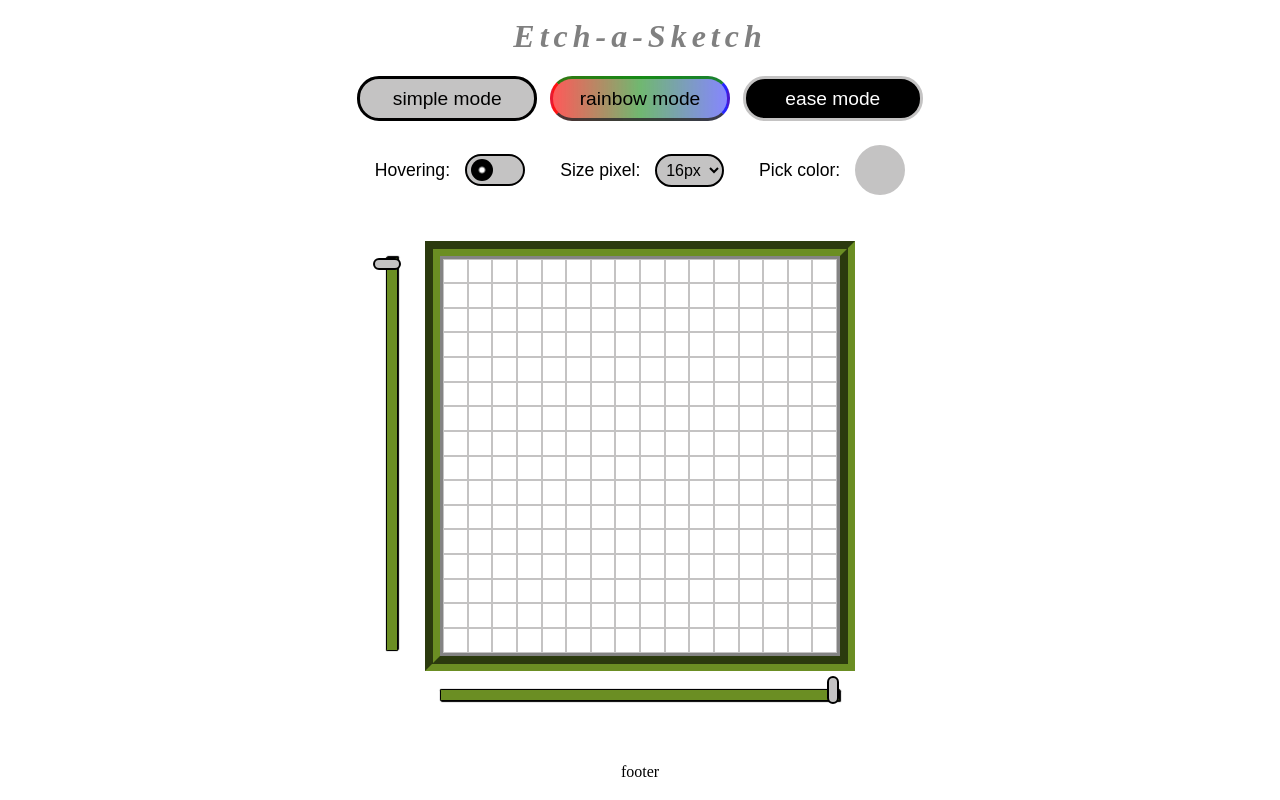
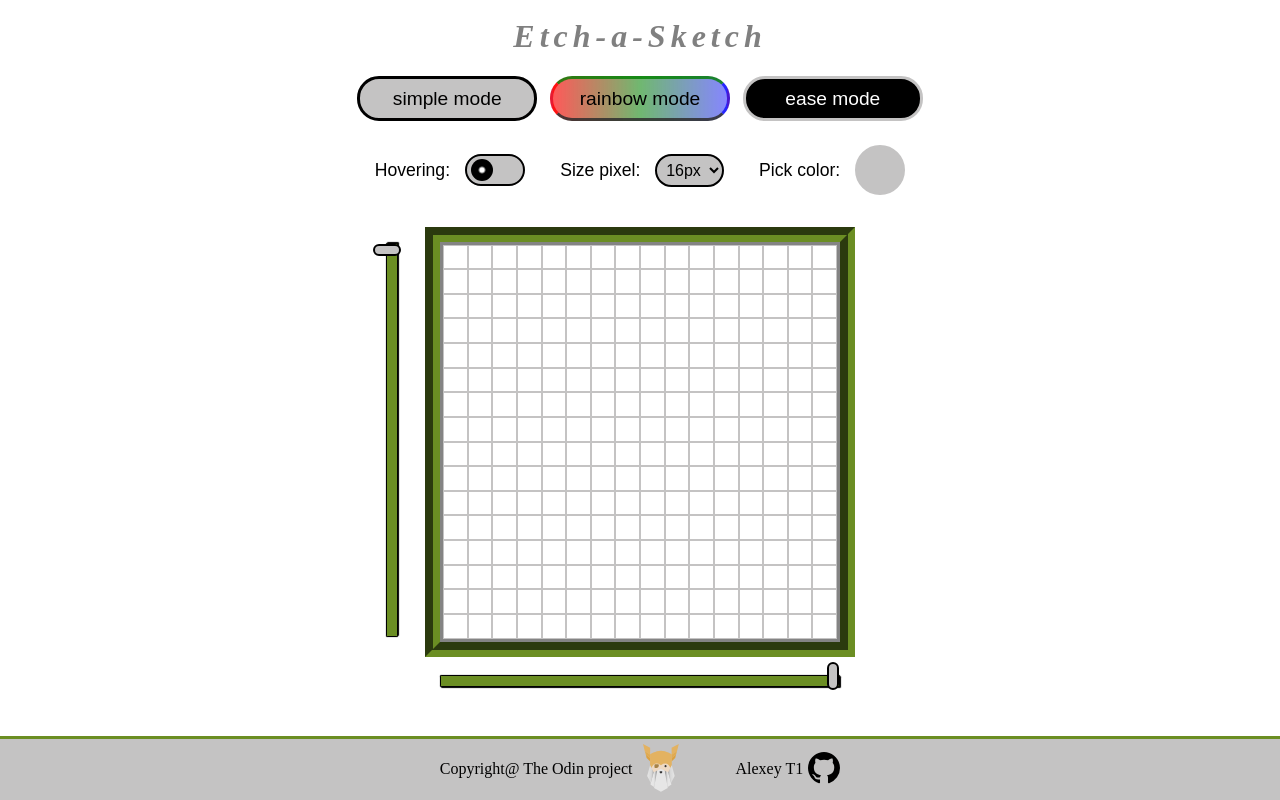
Before and after one commit to Alexei-T1/Etch-a-Sketch, a plain HTML site: page index.html in a window 1280 px wide. Drawn offline with Linux system fonts and the light colour scheme.

Commit message:
add layout footer

```diff
--- a/css/style.css
+++ b/css/style.css
@@ -12,7 +12,7 @@ body {
 }
 
 .container_main {
-    padding: 20px;
+    padding: 20px 0 0 0;
     display: flex;
     flex-direction: column;
     align-items: center;
@@ -194,3 +194,27 @@ body {
     left: 0;
     transform: rotate(-90deg) translate(calc(50% + 2rem + 13px), calc(-200px - 15px - 2rem));
 }
+
+.footer {
+    align-self: stretch;
+    display: flex;
+    justify-content: center;
+    align-items: center;
+    flex-wrap: wrap;
+    border-top: 3px olivedrab solid;
+    background-color: #C4C3C3;
+    padding: 5px 0;
+}
+
+.footer_flex-item {
+    display: flex;
+    justify-content: center;
+    align-items: center;
+}
+.copy-right-odin {
+    margin-right: 50px;
+}
+.copy-right,
+.author {
+    margin-right: 5px;
+}
--- a/index.html
+++ b/index.html
@@ -48,7 +48,20 @@
                  min="150" max="400" value="400"></label>
         </div>
     </main>
-    <footer class="footer">footer</footer>
+    <footer class="footer">
+        <div class="copy-right-odin footer_flex-item">
+            <span class="copy-right">Copyright@ The Odin project</span>
+            <a href="https://www.theodinproject.com/paths/foundations/courses/foundations/lessons/etch-a-sketch-project"><img src="./image/odin-logo.svg" alt="logo of odin project" class="odin" width="48px" height="48px">
+            </div></a>
+        <div class="author-git footer_flex-item">
+            <span class="author">Alexey T1</span>
+            <a href="https://github.com/Alexei-T1/Etch-a-Sketch"><svg height="32" aria-hidden="true" viewBox="0 0 16 16"
+                version="1.1" width="32" data-view-component="true" class="">
+                <path fill-rule="evenodd" d="M8 0C3.58 0 0 3.58 0 8c0 3.54 2.29 6.53 5.47 7.59.4.07.55-.17.55-.38 0-.19-.01-.82-.01-1.49-2.01.37-2.53-.49-2.69-.94-.09-.23-.48-.94-.82-1.13-.28-.15-.68-.52-.01-.53.63-.01 1.08.58 1.23.82.72 1.21 1.87.87 2.33.66.07-.52.28-.87.51-1.07-1.78-.2-3.64-.89-3.64-3.95 0-.87.31-1.59.82-2.15-.08-.2-.36-1.02.08-2.12 0 0 .67-.21 2.2.82.64-.18 1.32-.27 2-.27.68 0 1.36.09 2 .27 1.53-1.04 2.2-.82 2.2-.82.44 1.1.16 1.92.08 2.12.51.56.82 1.27.82 2.15 0 3.07-1.87 3.75-3.65 3.95.29.25.54.73.54 1.48 0 1.07-.01 1.93-.01 2.2 0 .21.15.46.55.38A8.013 8.013 0 0016 8c0-4.42-3.58-8-8-8z"></path>
+            </svg></a>
+        </div>
+
+    </footer>
  <script type="module" src="js/pixel-size.js"></script>
  <script type="module" src="js/set-color.js"></script>
  <script type="module" src="js/size-field.js"></script>
```
Also changed, not shown: image/odin-logo.svg (added), 1 other file.
